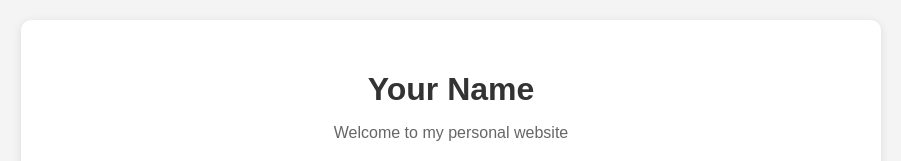
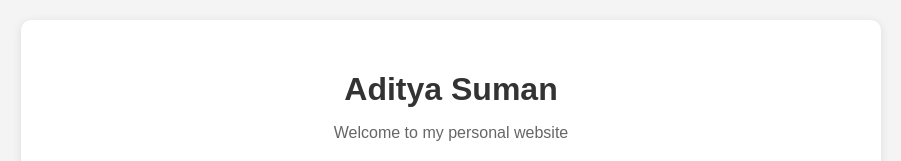
Before and after one commit to A4i20y1/About-me, a plain HTML site: page index.html in a window 1280 px wide. Shown: the top 161 px of the page, without its empty margins (189-1090 px from the left). Drawn offline with Linux system fonts and the light colour scheme.

Commit message:
Update index.html

```diff
--- a/index.html
+++ b/index.html
@@ -83,7 +83,7 @@
 </head>
 <body>
     <div class="container">
-        <h1>Your Name</h1>
+        <h1>Aditya Suman</h1>
         <p class="subtitle">Welcome to my personal website</p>
 
         <div class="about-section">
```
